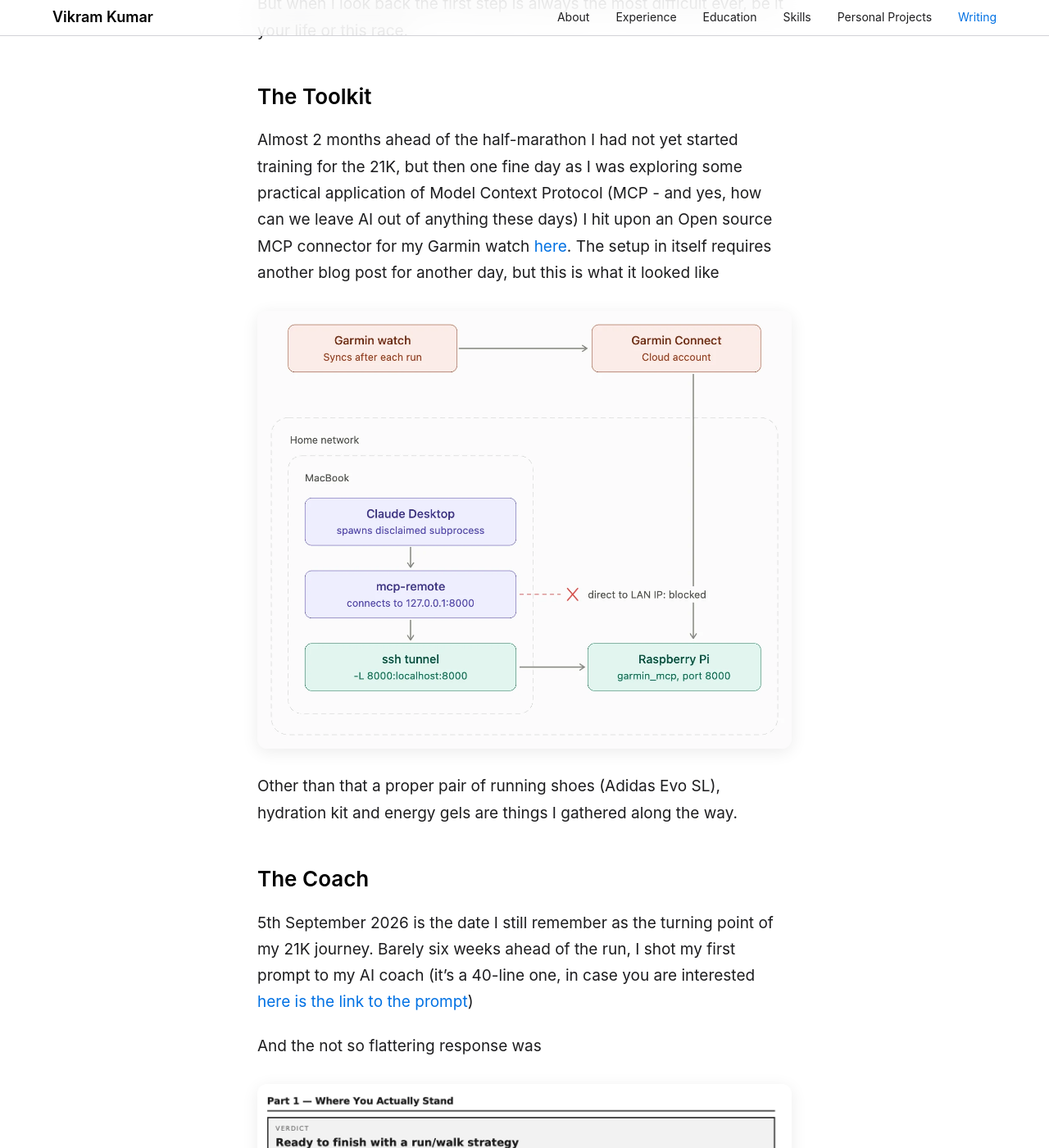
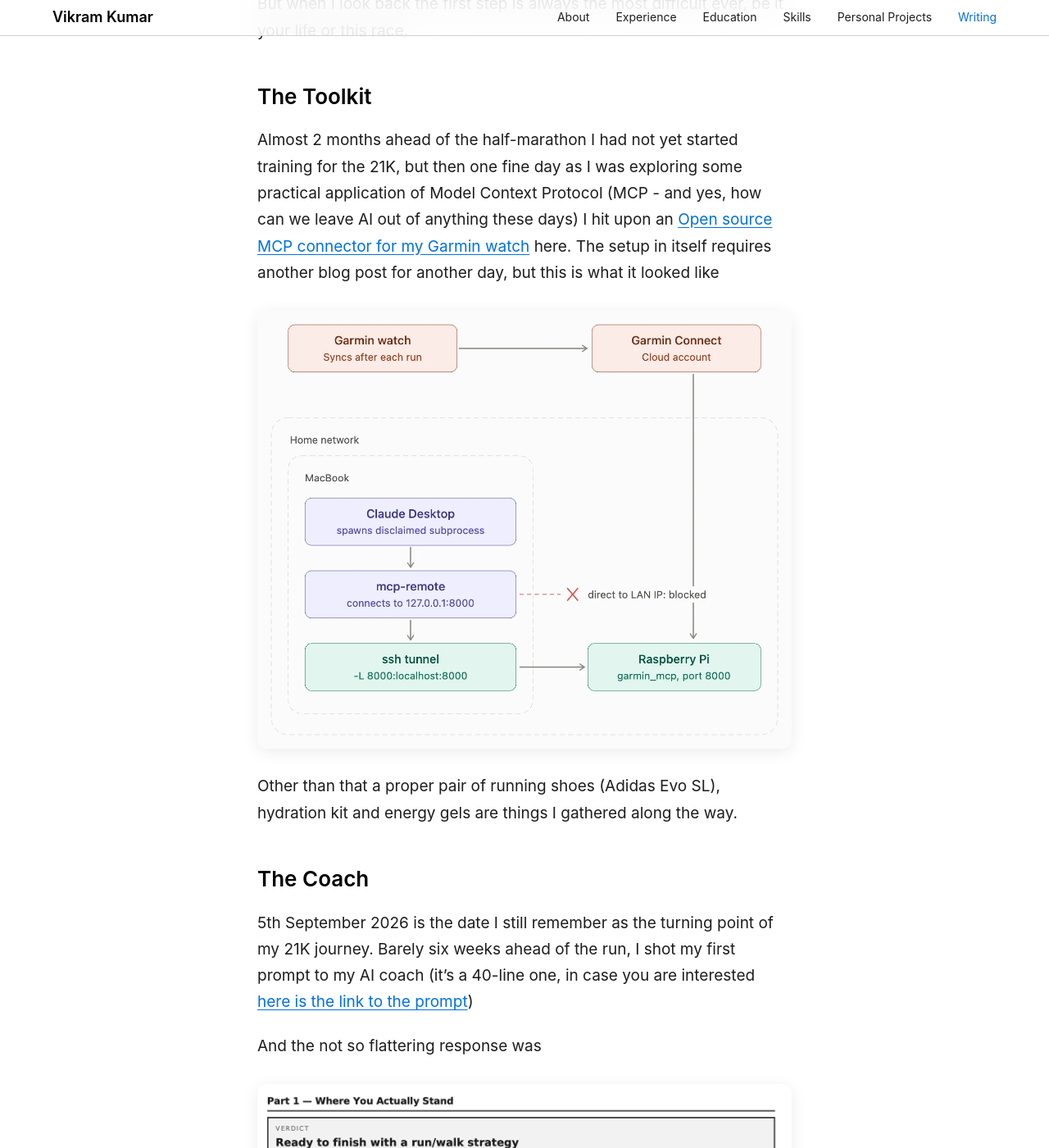
Before and after one commit to coolviki/coolviki.github.io, a Jekyll site: the page built from _posts/2026-10-24-my-first-21k-and-what-it-taught-me.md, in a window 1280 px wide and 1400 px high, scrolled down 1637 px. Shown: the whole window at 82% size. Built offline with Jekyll 4.4.1, drawn with Linux system fonts in a browser that asks for light colours.

Commit message:
Fix the two remaining Lighthouse findings on blog posts (#17)
- SEO (21K post): the Garmin MCP link's text was just "here"; move the
  link onto "Open source MCP connector for my Garmin watch" (wording
  unchanged).
- Accessibility (10K post): links in running text were distinguishable
  by colour only; underline links in post paragraphs, lists and the
  post footer.


Claude-Session: https://claude.ai/code/session_01CgDPDL4wWdwAQq1J8FDeQE

Co-authored-by: Claude <noreply@anthropic.com>

```diff
--- a/_posts/2026-10-24-my-first-21k-and-what-it-taught-me.md
+++ b/_posts/2026-10-24-my-first-21k-and-what-it-taught-me.md
@@ -24,7 +24,7 @@ But when I look back the first step is always the most difficult ever, be it you
 
 ## The Toolkit
 
-Almost 2 months ahead of the half-marathon I had not yet started training for the 21K, but then one fine day as I was exploring some practical application of Model Context Protocol (MCP - and yes, how can we leave AI out of anything these days) I hit upon an Open source MCP connector for my Garmin watch [here](https://github.com/Taxuspt/garmin_mcp). The setup in itself requires another blog post for another day, but this is what it looked like
+Almost 2 months ahead of the half-marathon I had not yet started training for the 21K, but then one fine day as I was exploring some practical application of Model Context Protocol (MCP - and yes, how can we leave AI out of anything these days) I hit upon an [Open source MCP connector for my Garmin watch](https://github.com/Taxuspt/garmin_mcp) here. The setup in itself requires another blog post for another day, but this is what it looked like
 
 <figure class="wide">
   <a href="{{ '/assets/images/blog/21k/garmin-mcp-setup.webp' | relative_url }}" target="_blank" rel="noopener"><img src="{{ '/assets/images/blog/21k/garmin-mcp-setup.webp' | relative_url }}" alt="Diagram of the setup: Garmin watch syncs to Garmin Connect; a Raspberry Pi runs garmin_mcp, and Claude Desktop on a MacBook reaches it through an SSH tunnel" width="1266" height="1036" loading="lazy" decoding="async"></a>
--- a/assets/css/style.scss
+++ b/assets/css/style.scss
@@ -423,6 +423,14 @@ body {
     margin-top: var(--spacing-xl);
     font-size: 19px;
     line-height: 1.7;
+}
+
+/* Underline links in running text so they don't rely on colour alone */
+.post-content p a,
+.post-content li a,
+.post-footer p a {
+    text-decoration: underline;
+    text-underline-offset: 3px;
 }
 
 .post-content > * + * {
```
